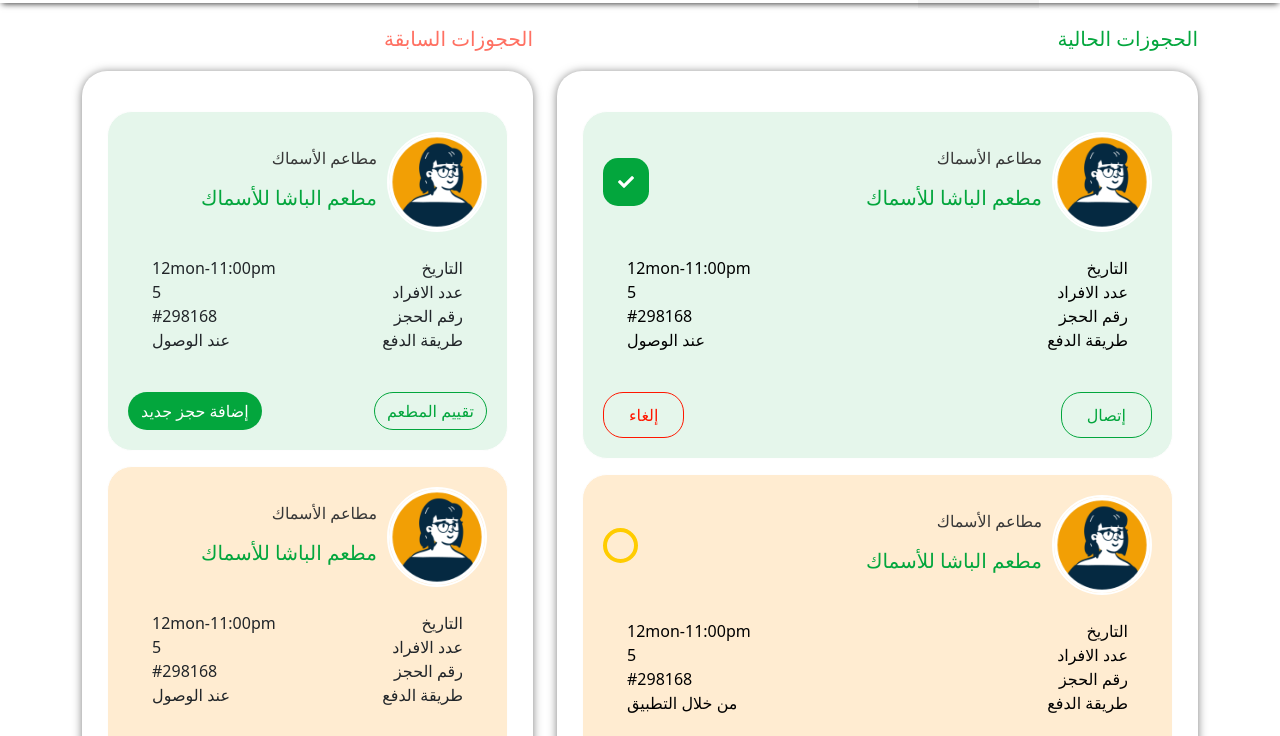
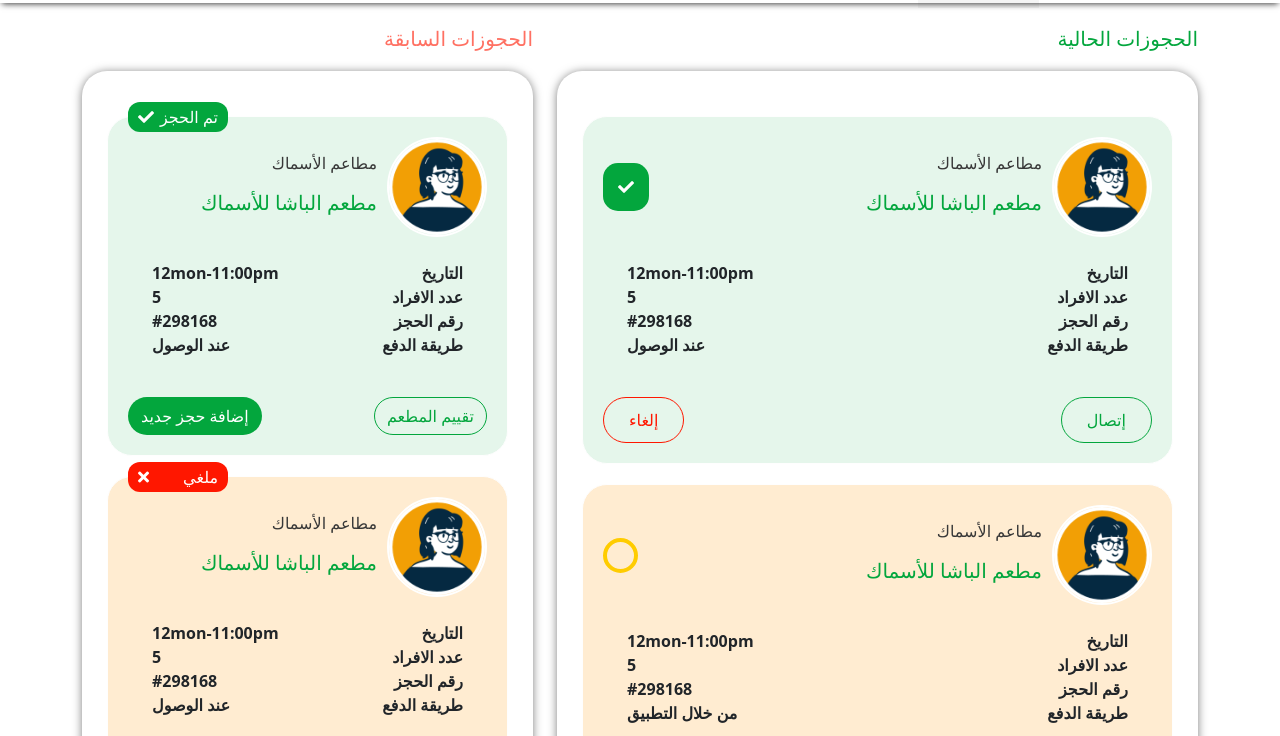
Before and after one commit to MostafaSaeedAta/Web-Dook, a plain HTML site: page reservations.html in a window 1280 px wide. Shown: the part 63-799 px from the top of the page. Drawn offline with Linux system fonts and the light colour scheme.

Commit message:
reservation page done

```diff
--- a/css/style.css
+++ b/css/style.css
@@ -656,7 +656,7 @@
 
 .reservation-area .current-reservation .current-container {
     position: relative;
-    margin-top: 15px;
+    margin-top: 20px;
     border: 1px solid #fefefe;
     padding: 20px;
     border-radius: 25px;
@@ -706,11 +706,11 @@
     justify-content: space-between;
 }
 
-.reservation-area .current-reservation .reservation-details .resurvation-info span {
+/* .reservation-area .current-reservation .reservation-details .resurvation-info span {
     font-weight: 500;
     color: #000;
     font-size: 1rem;
-}
+} */
 
 .reservation-area .current-reservation .reserve-btns {
     display: flex;
@@ -723,7 +723,7 @@
 .reservation-area .current-reservation .reserve-btns .btn-cancel {
     padding: 10px 25px;
     cursor: pointer;
-    border-radius: 20px;
+    border-radius: 25px;
     font-weight: 500;
     transition: .5s;
     box-shadow: none;
@@ -799,7 +799,7 @@
 
 .reservation-area .prev-reservation .prev-container {
     position: relative;
-    margin-top: 15px;
+    margin-top: 20px;
     border: 1px solid #fefefe;
     padding: 20px;
     border-radius: 25px;
@@ -815,3 +815,23 @@
 .prev-reservation .reserve-btns .btn-call {
     border-radius: 20px;
 }
+
+.reservation-status {
+    position: absolute;
+    width: 100px;
+    left: 20px;
+    top: -15px;
+    height: 30px;
+    align-items: center;
+    border-radius: 12px;
+    color: #fff;
+    padding: 10px;
+}
+
+.reservation-status.confirmed {
+    background-color: var(--main-color);
+}
+
+.reservation-status.canceled {
+    background-color: #FF1700;
+}
--- a/reservations.html
+++ b/reservations.html
@@ -55,7 +55,7 @@
                                     <i class="fas fa-check"></i>
                                 </div>
                             </div>
-                            <div class="reservation-details p-4">
+                            <div class="reservation-details p-4 fw-bold">
                                 <div class="resurvation-info">
                                     <span>التاريخ</span>
                                     <span>12mon-11:00pm</span>
@@ -97,7 +97,7 @@
                                 border: 4px solid #FFCC00;">
                                 </div>
                             </div>
-                            <div class="reservation-details p-4">
+                            <div class="reservation-details p-4 fw-bold">
                                 <div class="resurvation-info">
                                     <span>التاريخ</span>
                                     <span>12mon-11:00pm</span>
@@ -142,7 +142,7 @@
                                 border: 4px solid #FFCC00;">
                                 </div>
                             </div>
-                            <div class="reservation-details p-4">
+                            <div class="reservation-details p-4 fw-bold">
                                 <div class="resurvation-info">
                                     <span>التاريخ</span>
                                     <span>12mon-11:00pm</span>
@@ -220,8 +220,8 @@
                                 </div>
 
                             </div>
-                            <div class="reservation-details p-4">
-                                <div class="resurvation-info">
+                            <div class="reservation-details p-4 fw-bold">
+                                <div class="resurvation-info ">
                                     <span>التاريخ</span>
                                     <span>12mon-11:00pm</span>
                                 </div>
@@ -243,6 +243,10 @@
                                 <button type="button" class="btn btn-call">تقييم المطعم</button>
                                 <button type="button" class="btn btn-pay">إضافة حجز جديد</button>
                             </div>
+                            <div class="reservation-status confirmed d-flex justify-content-between">
+                                <p class="m-0">تم الحجز</p>
+                                <i class="fas fa-check"></i>
+                            </div>
                         </div>
                         <div class="prev-container pending">
                             <div class="prev-content d-flex">
@@ -257,7 +261,7 @@
                                 </div>
 
                             </div>
-                            <div class="reservation-details p-4">
+                            <div class="reservation-details p-4 fw-bold">
                                 <div class="resurvation-info">
                                     <span>التاريخ</span>
                                     <span>12mon-11:00pm</span>
@@ -278,6 +282,10 @@
                             </div>
                             <div class="reserve-btns mt-3">
                                 <button type="button" class="btn btn-call">إتصال</button>
+                            </div>
+                            <div class="reservation-status canceled d-flex justify-content-between">
+                                <p class="m-0">ملغي</p>
+                                <i class="fas fa-times"></i>
                             </div>
                         </div>
                     </div>
```
